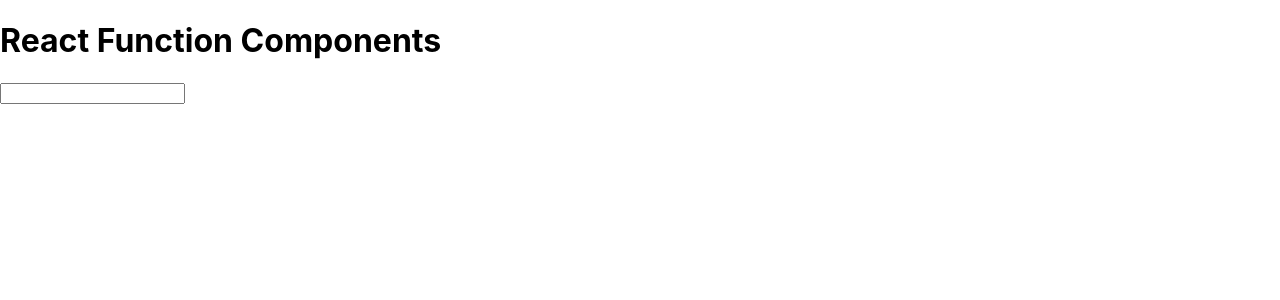
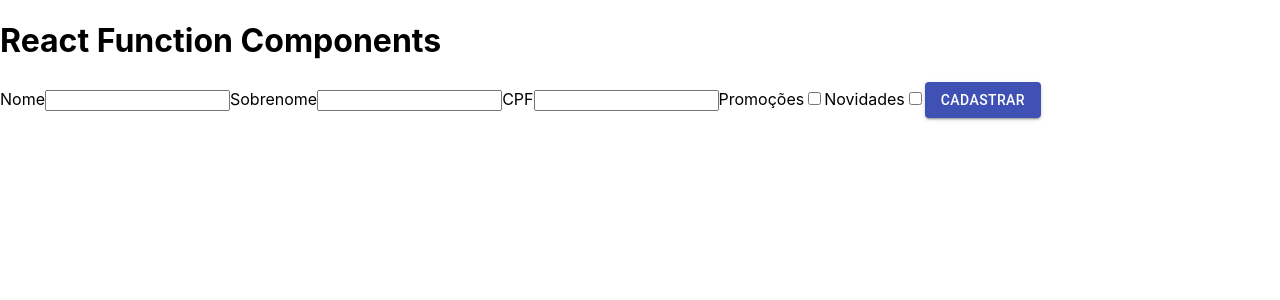
Before and after one commit to luizimcpi/react-function-components, a React (Create React App) app: page / in a window 1280 px wide. Shown: the top 300 px of the page. Built offline with nearby package versions, Linux system fonts and the light colour scheme.

Commit message:
adicionando material ui

```diff
--- a/package.json
+++ b/package.json
@@ -3,6 +3,7 @@
   "version": "0.1.0",
   "private": true,
   "dependencies": {
+    "@material-ui/core": "^4.11.0",
     "@testing-library/jest-dom": "^5.11.5",
     "@testing-library/react": "^11.1.1",
     "@testing-library/user-event": "^12.2.0",
--- a/src/components/FormularioCadastro/FormularioCadastro.jsx
+++ b/src/components/FormularioCadastro/FormularioCadastro.jsx
@@ -1,7 +1,26 @@
 import React from 'react';
+import Button from "@material-ui/core/Button"
 
 function FormularioCadastro(){
-    return(<form><input type="text"></input></form>)
+    return(
+        <form>
+            <label>Nome</label>
+            <input type="text"/>
+
+            <label>Sobrenome</label>
+            <input type="text"/>
+
+            <label>CPF</label>
+            <input type="text"/>
+
+            <label>Promoções</label>
+            <input type="checkbox"/>
+            <label>Novidades</label>
+            <input type="checkbox"/>
+
+            <Button variant="contained" color="primary" type="submit">Cadastrar</Button>
+        </form>
+    );
 }
 
 export default FormularioCadastro;
```
Also changed, not shown: 2 other files (tests, documents, lock files or other folders).
